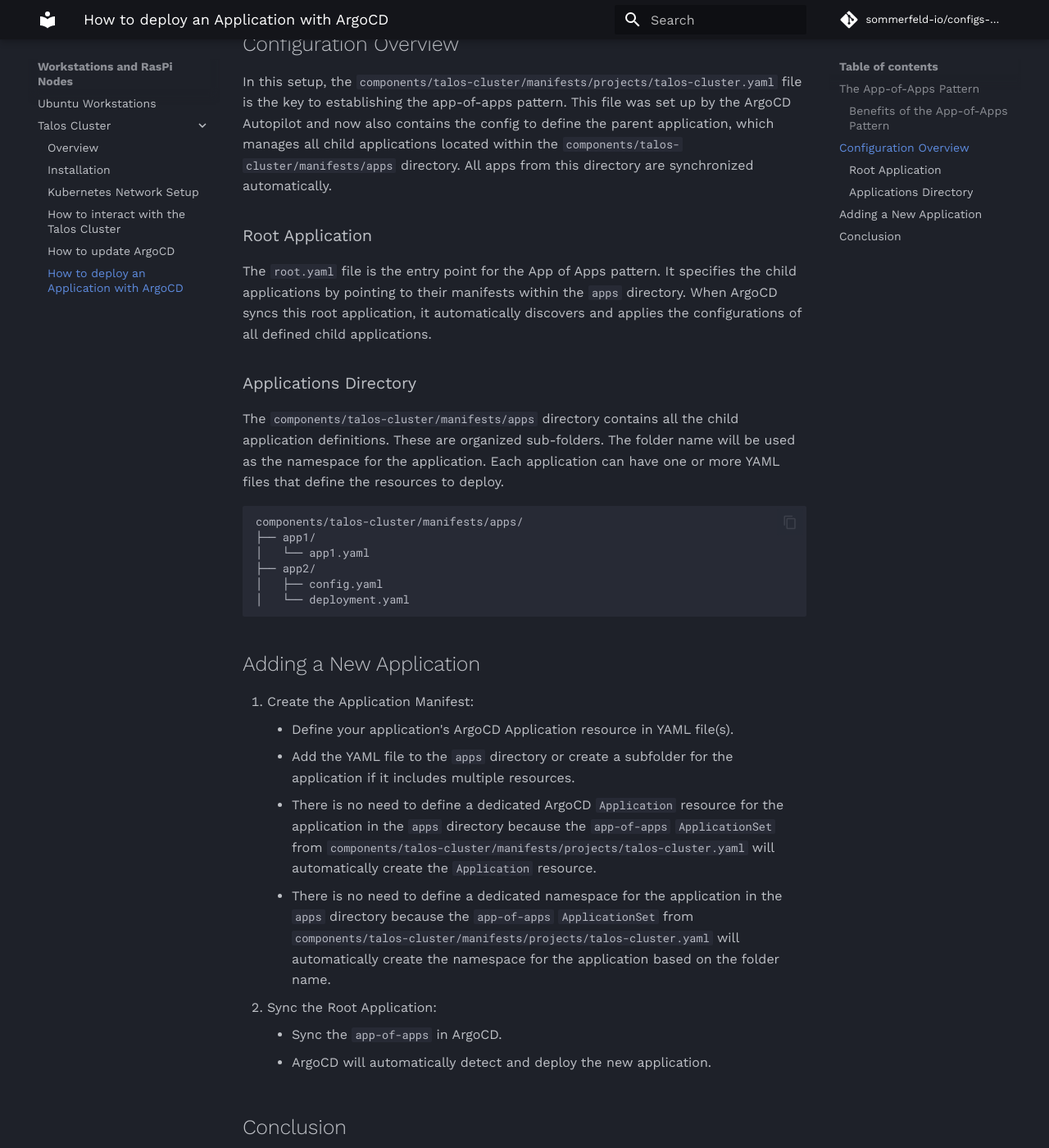
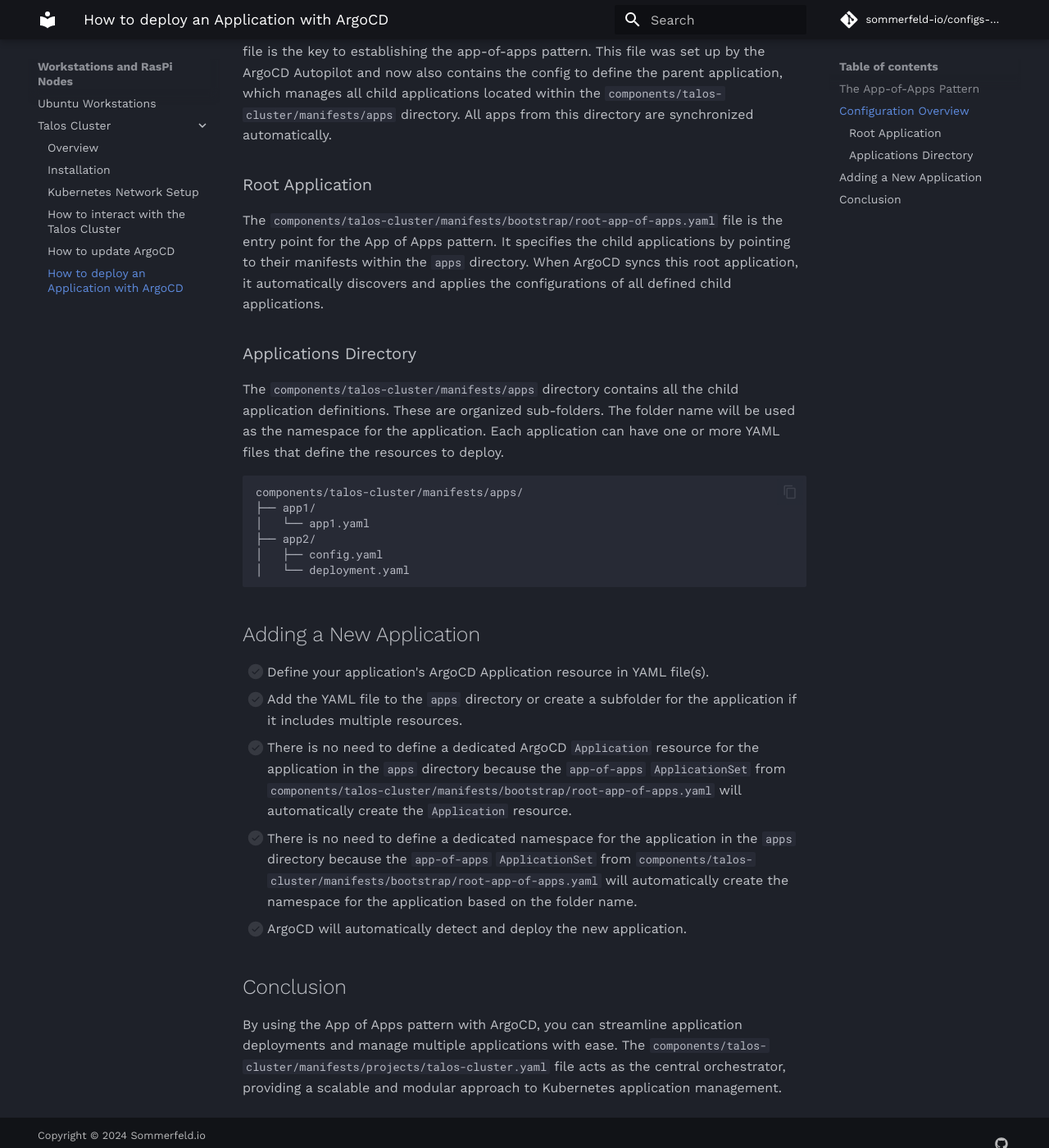
Before and after one commit to sommerfeld-io/configs-homelab, an MkDocs documentation site: the page built from docs/nodes/talos-cluster/howto/deploy-application-with-argocd.md, in a window 1280 px wide and 1400 px high, scrolled down 809 px. Shown: the whole window at 82% size. Built offline with MkDocs 1.6.1 and Material for MkDocs 9.7.7, drawn with Linux system fonts in a browser that asks for light colours; comment, search, counter and statistics services are not loaded; some of the changed text lies outside the part shown.

Commit message:
refactor: assign apps to the "talos-cluster" project

```diff
--- a/docs/nodes/talos-cluster/howto/deploy-application-with-argocd.md
+++ b/docs/nodes/talos-cluster/howto/deploy-application-with-argocd.md
@@ -6,8 +6,6 @@
 
 The App of Apps pattern is a strategy where a single ArgoCD Application resource manages other Application resources. This approach allows you to organize and deploy multiple applications efficiently. By using a parent application to define and synchronize other applications, you achieve a hierarchical structure that simplifies management and scalability. Each child application can reside in its own folder or YAML file, making it modular and easier to maintain.
 
-### Benefits of the App-of-Apps Pattern
-
 - **Centralized Management:** The parent application acts as a single point of control for all child applications.
 - **Modularity:** Each application can be managed independently, allowing for granular updates and configurations.
 - **Scalability:** Easily add or remove applications without impacting the parent configuration.
@@ -15,11 +13,11 @@
 
 ## Configuration Overview
 
-In this setup, the `components/talos-cluster/manifests/projects/talos-cluster.yaml` file is the key to establishing the app-of-apps pattern. This file was set up by the ArgoCD Autopilot and now also contains the config to define the parent application, which manages all child applications located within the `components/talos-cluster/manifests/apps` directory. All apps from this directory are synchronized automatically.
+In this setup, the `components/talos-cluster/manifests/bootstrap/root-app-of-apps.yaml` file is the key to establishing the app-of-apps pattern. This file was set up by the ArgoCD Autopilot and now also contains the config to define the parent application, which manages all child applications located within the `components/talos-cluster/manifests/apps` directory. All apps from this directory are synchronized automatically.
 
 ### Root Application
 
-The `root.yaml` file is the entry point for the App of Apps pattern. It specifies the child applications by pointing to their manifests within the `apps` directory. When ArgoCD syncs this root application, it automatically discovers and applies the configurations of all defined child applications.
+The `components/talos-cluster/manifests/bootstrap/root-app-of-apps.yaml` file is the entry point for the App of Apps pattern. It specifies the child applications by pointing to their manifests within the `apps` directory. When ArgoCD syncs this root application, it automatically discovers and applies the configurations of all defined child applications.
 
 ### Applications Directory
 
@@ -36,14 +34,11 @@
 
 ## Adding a New Application
 
-1. Create the Application Manifest:
-    - Define your application's ArgoCD Application resource in YAML file(s).
-    - Add the YAML file to the `apps` directory or create a subfolder for the application if it includes multiple resources.
-    - There is no need to define a dedicated ArgoCD `Application` resource for the application in the `apps` directory because the `app-of-apps` `ApplicationSet` from `components/talos-cluster/manifests/projects/talos-cluster.yaml` will automatically create the `Application` resource.
-    - There is no need to define a dedicated namespace for the application in the `apps` directory because the `app-of-apps` `ApplicationSet` from `components/talos-cluster/manifests/projects/talos-cluster.yaml` will automatically create the namespace for the application based on the folder name.
-1. Sync the Root Application:
-    - Sync the `app-of-apps` in ArgoCD.
-    - ArgoCD will automatically detect and deploy the new application.
+- [ ] Define your application's ArgoCD Application resource in YAML file(s).
+- [ ] Add the YAML file to the `apps` directory or create a subfolder for the application if it includes multiple resources.
+- [ ] There is no need to define a dedicated ArgoCD `Application` resource for the application in the `apps` directory because the `app-of-apps` `ApplicationSet` from `components/talos-cluster/manifests/bootstrap/root-app-of-apps.yaml` will automatically create the `Application` resource.
+- [ ] There is no need to define a dedicated namespace for the application in the `apps` directory because the `app-of-apps` `ApplicationSet` from `components/talos-cluster/manifests/bootstrap/root-app-of-apps.yaml` will automatically create the namespace for the application based on the folder name.
+- [ ] ArgoCD will automatically detect and deploy the new application.
 
 ## Conclusion
 
```
Also changed, not shown: 1 other file.
